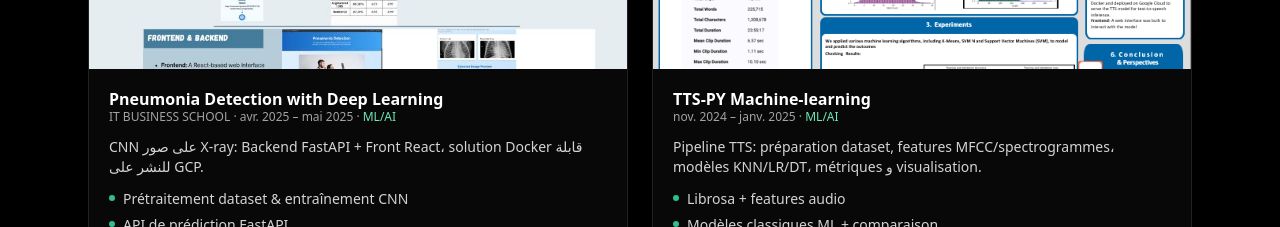
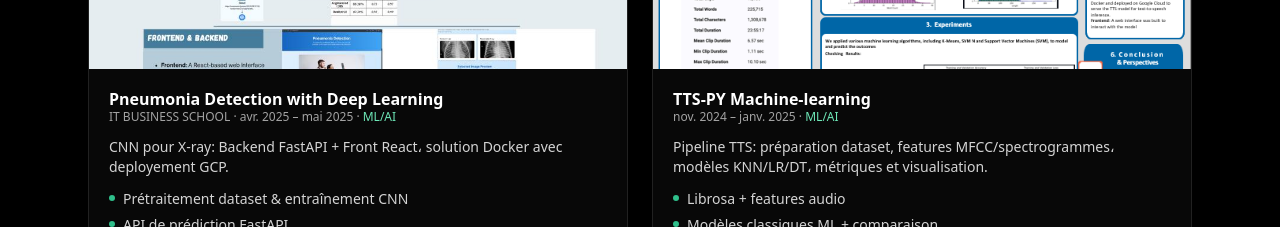
Before and after one commit to nayer-fki/portfolio-nayer, a Next.js app: page /projects in a window 1280 px wide. Shown: the part 1440-1667 px from the top of the page. Built offline with nearby package versions, Linux system fonts and the light colour scheme.

Commit message:
your commit message

```diff
--- a/src/app/projects/page.tsx
+++ b/src/app/projects/page.tsx
@@ -79,7 +79,7 @@ const PROJECTS: Project[] = [
     org: "IT BUSINESS SCHOOL",
     category: "ML/AI",
     summary:
-      "CNN على صور X-ray: Backend FastAPI + Front React، solution Docker قابلة للنشر على GCP.",
+      "CNN pour X-ray: Backend FastAPI + Front React، solution Docker avec deployement GCP.",
     bullets: [
       "Prétraitement dataset & entraînement CNN",
       "API de prédiction FastAPI",
@@ -94,7 +94,7 @@ const PROJECTS: Project[] = [
     period: "nov. 2024 – janv. 2025",
     category: "ML/AI",
     summary:
-      "Pipeline TTS: préparation dataset, features MFCC/spectrogrammes، modèles KNN/LR/DT، métriques و visualisation.",
+      "Pipeline TTS: préparation dataset, features MFCC/spectrogrammes، modèles KNN/LR/DT، métriques et visualisation.",
     bullets: ["Librosa + features audio", "Modèles classiques ML + comparaison", "Dashboard résultats"],
     stack: ["Python", "Librosa", "scikit-learn", "Flask/Jupyter"],
     image: "/images/projects/tts.jpg",
```
